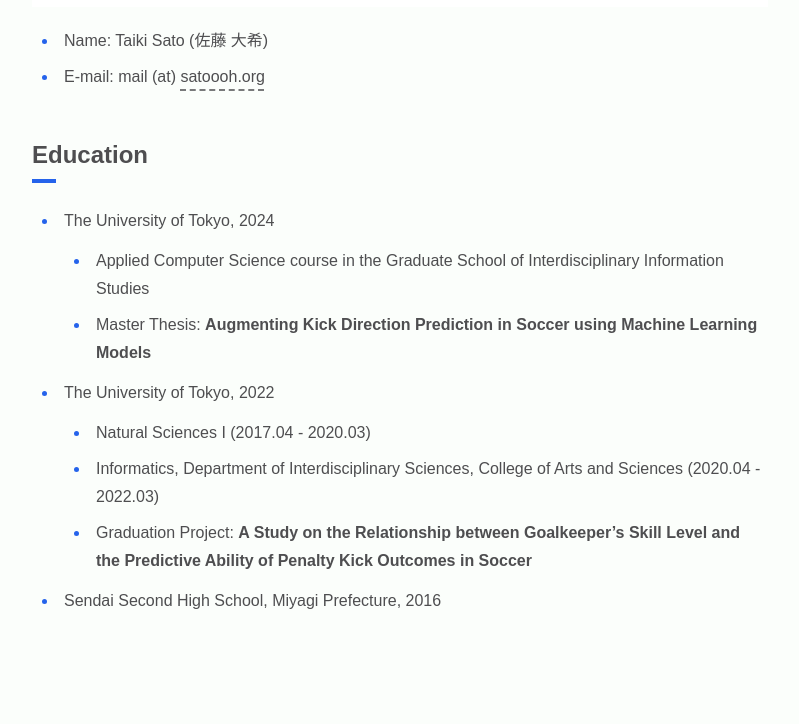
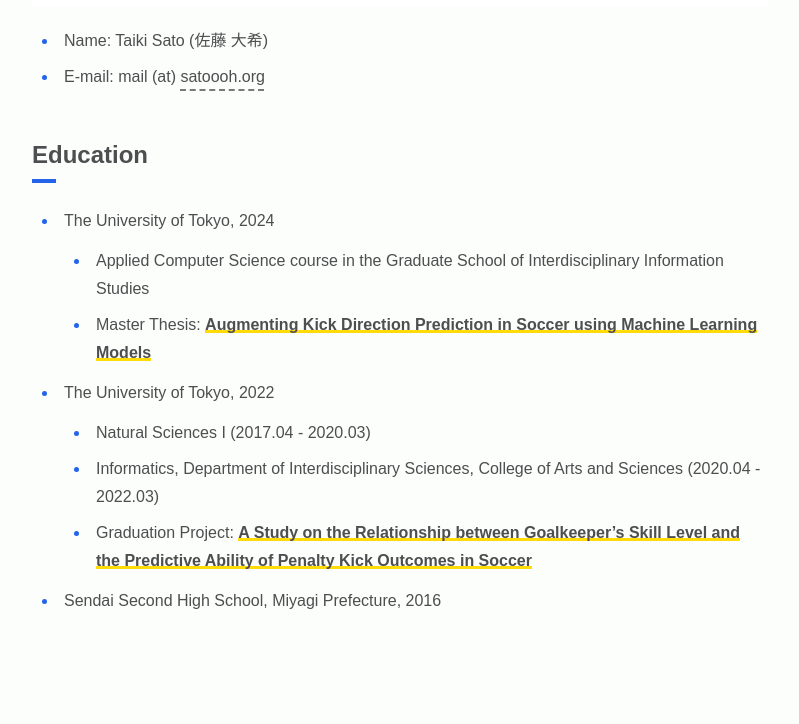
Before and after one commit to satoooh/satoooh-org, an Astro site: page /about in a window 1280 px wide. Shown: the part 1038-1762 px from the top of the page, without its empty margins (240-1039 px from the left). Built offline with nearby package versions, Linux system fonts and the light colour scheme; Astro itself is replaced by a stand-in of ours.

Commit message:
strongに下線付与

```diff
--- a/src/styles/base.css
+++ b/src/styles/base.css
@@ -69,6 +69,11 @@
     prose-figcaption:!text-skin-base
     prose-figcaption:opacity-70
     prose-strong:!text-skin-base
+    prose-strong:bg-gradient-to-b
+    prose-strong:from-transparent
+    prose-strong:from-85%
+    prose-strong:to-[#FFDB09]
+    prose-strong:to-85%
 
     prose-code:rounded prose-code:bg-skin-card
     prose-code:bg-opacity-75 prose-code:p-1
```
